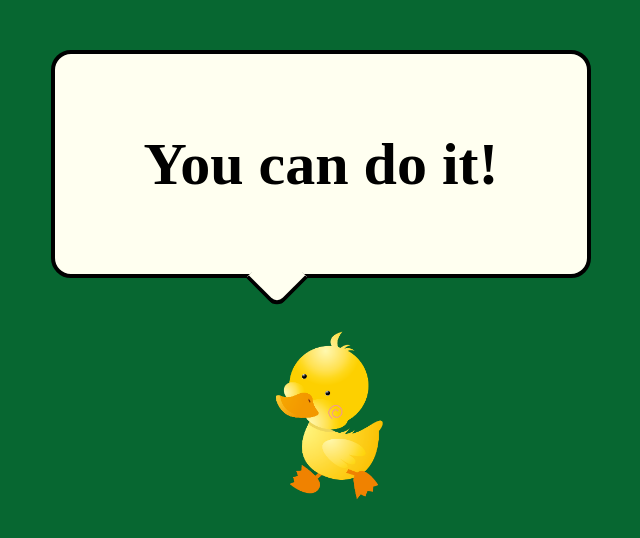
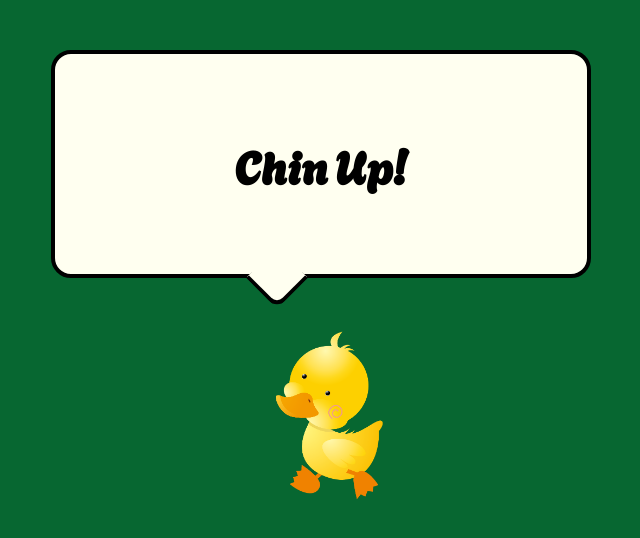
Before and after one commit to JFlowe6/Chin-Up, a plain HTML site: page index.html in a window 1280 px wide. Both pictures are taken after a click on the picture 640 px from the left and 189 px from the top of the page. Shown: the whole page, without its empty margins (319-959 px from the left). Drawn offline with Linux system fonts and the light colour scheme.

Commit message:
Added a random quote to select

```diff
--- a/index.html
+++ b/index.html
@@ -11,13 +11,13 @@
     <div id="bubble-container">
             <div class="bubble">
                 <div class="quote">
-                    <h2>You can do it!</h2>
+                    <h2 id="quotes"></h2>
                 </div>
             </div>
             <div class="pointer"></div>
     </div>
     <div class="duck">
-        <h1 id="clickHere">Click the Duck</h1>
+        <h1 id="clickHere">Click on Charlie the Chin up Ducky</h1>
         <img onclick="showAndplay('audio/quack.mp3')" id="ducky" src="imgs/ducky.png">
     </div>
 </body>
--- a/script.js
+++ b/script.js
@@ -1,6 +1,35 @@
 function showDiv(){
     document.getElementById("bubble-container").style.display="block";
     document.getElementById("clickHere").style.display="none";
+    document.getElementById("quotes").innerHTML = pickQuote();
+}
+
+function pickQuote(){
+    let x = Math.floor(Math.random() * 7)+1;
+
+    if (x == 1){
+        return "You got this!"
+    }
+    else if (x==2){
+        return "You can do it!"
+    }
+    else if (x==3){
+        return "I believe in you!"
+    }
+    else if (x==4){
+        return "👏👏👏 Keep it up!"
+    }
+    else if (x==5){
+        return "👉😄 you Smart"
+    }
+
+    else if (x==6){
+        return "Chin Up!"
+    }
+
+    else{
+        return "You are quackers tho"
+    }
 }
 
 function play(url) {
--- a/styles.css
+++ b/styles.css
@@ -2,6 +2,8 @@ body{
     background-color: rgb(7, 103, 49);
     margin: 0;
     text-align: center;
+    font-family: curly;
+
 }
 
 #bubble-container{
@@ -29,7 +31,12 @@ body{
     align-items: center;
     text-align: center;
     height: 200px;
-    font-size: 40px;
+    font-size: 30px;
+}
+
+@font-face {
+    font-family: curly;
+    src: url(fonts/curlyFont.ttf);
 }
 
 .pointer {
```
Also changed, not shown: fonts/curlyFont.ttf (added), 2 other files.
